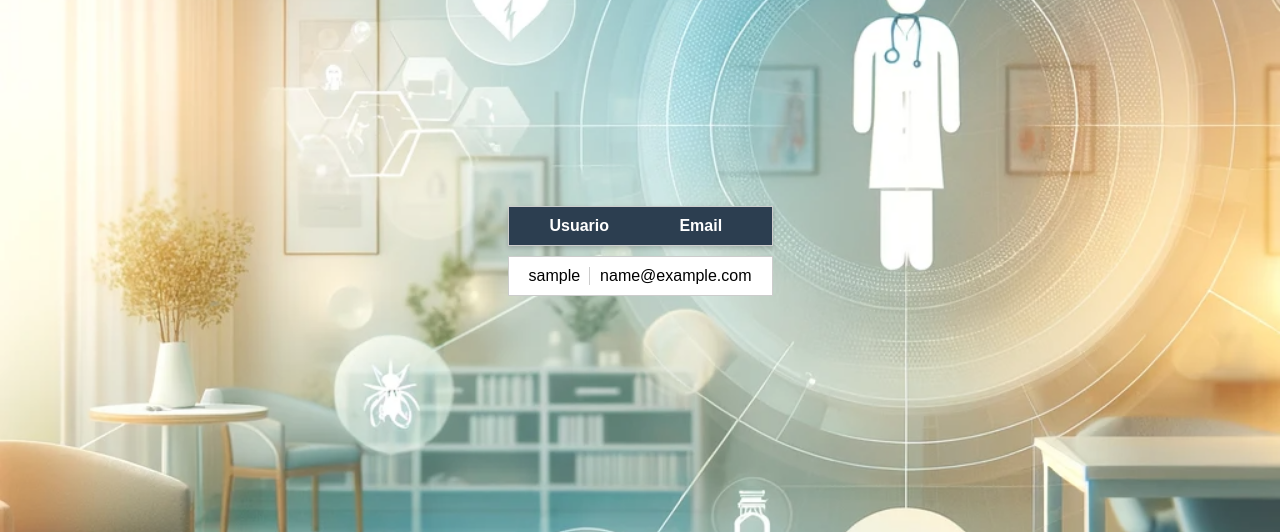
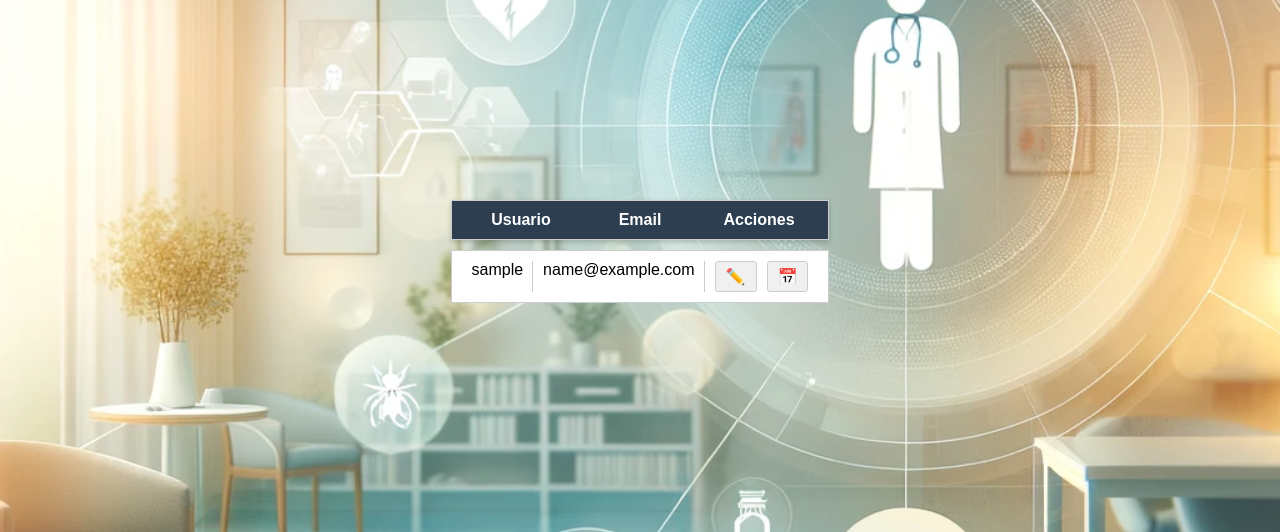
Before and after one commit to alvarolg2/hospital_waiting_room, a PHP site: page /home_personal.php in a window 1280 px wide. Shown: the part 219-751 px from the top of the page. Run offline with PHP 8.4, Linux system fonts and the light colour scheme; the visitor is signed in with stand-in values (Sample User, id 1); tables that the repository leaves empty or names only in its code hold one stand-in row (values such as "Sample post").

Commit message:
added home personal

```diff
--- a/css/style.css
+++ b/css/style.css
@@ -190,6 +190,35 @@ input[type="text"], input[type="password"] {
     border-right: 1px solid #ccc; /* Borde derecho para la línea divisoria */
 }
 
+.grid-item-content a {
+    padding: 5px 10px;
+    background-color: #f0f0f0;
+    border: 1px solid #ccc;
+    border-radius: 3px;
+    text-decoration: none;
+    color: #333;
+    margin-right: 5px;
+}
+
+.grid-item-content a:hover {
+    background-color: #e0e0e0;
+}
+
+.action-icons {
+    display: flex; /* Usa flexbox para alinear los íconos horizontalmente */
+    justify-content: flex-start; /* Alinea los íconos al principio del contenedor */
+}
+
+.action-icons a {
+    margin-right: 10px; /* Espacio entre íconos */
+    text-decoration: none; /* Elimina el subrayado de los enlaces */
+    /* Otros estilos que desees para los íconos */
+}
+
+.action-icons a:last-child {
+    margin-right: 0; /* Elimina el margen derecho del último ícono */
+}
+
 .header .grid-item-content:not(:last-child)::after {
     border-right: none;
 }
--- a/home_personal.php
+++ b/home_personal.php
@@ -39,8 +39,10 @@ $result = $conexion->query($sql);
         <div class="grid-item-content">
             <strong>Email</strong>
         </div>
+        <div class="grid-item-content">
+            <strong>Acciones</strong>
         </div>
-
+    </div>
        <!-- Datos de la cuadrícula -->
     <?php if ($result->num_rows > 0): ?>
         <?php while($row = $result->fetch_assoc()): ?>
@@ -51,6 +53,11 @@ $result = $conexion->query($sql);
                 <div class="grid-item-content">
                     <?php echo htmlspecialchars($row["email"]); ?>
                 </div>
+                <!-- Columna de acciones con emojis en línea horizontal -->
+                <div class="grid-item-content action-icons">
+                    <a href="edit_paciente.php?id=<?php echo $row["pacientes_id"]; ?>" title="Editar paciente">✏️</a>
+                    <a href="add_meet.php?id=<?php echo $row["pacientes_id"]; ?>" title="Añadir cita">📅</a>
+                </div>
             </div>
         <?php endwhile; ?>
     <?php else: ?>
```
Also changed, not shown: add_meet.php (added, +19 -0 lines), edit_paciente.php (added, +19 -0 lines). Lines whose indentation alone changed are shown as unchanged.
